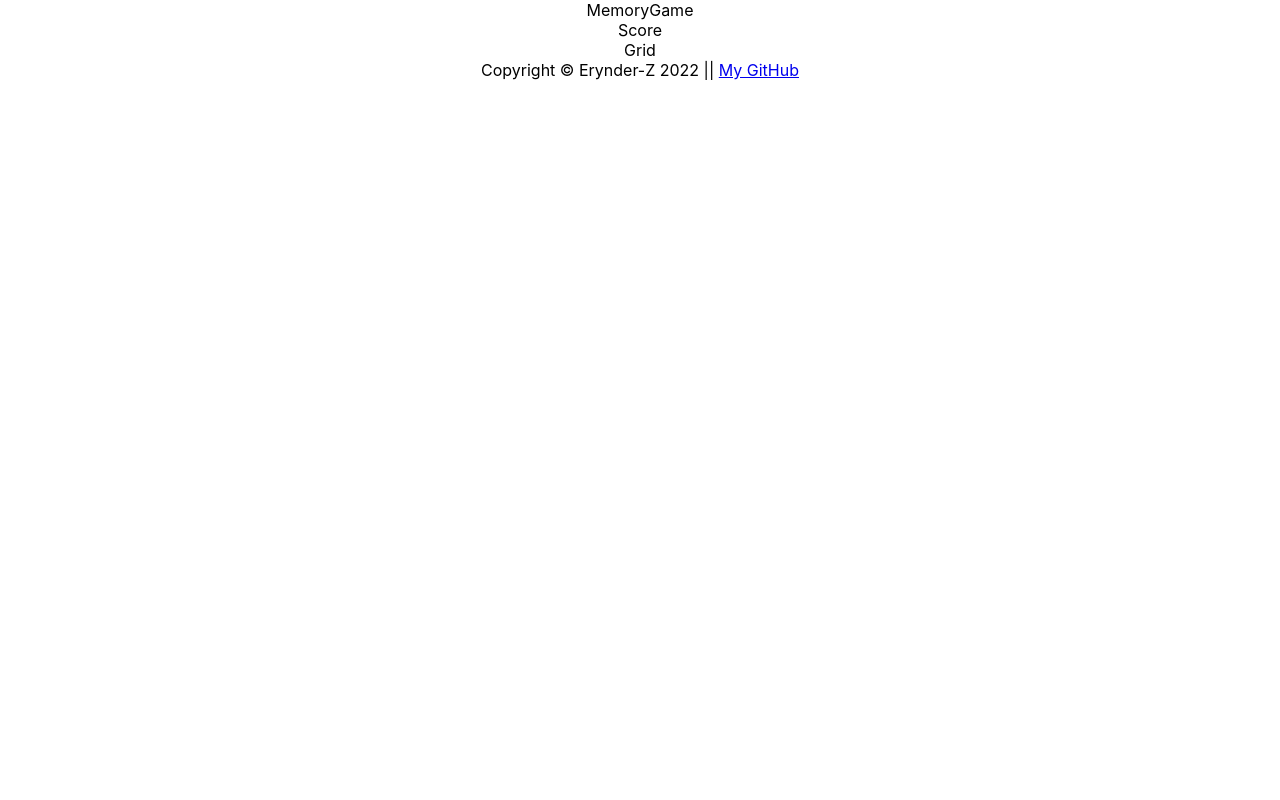
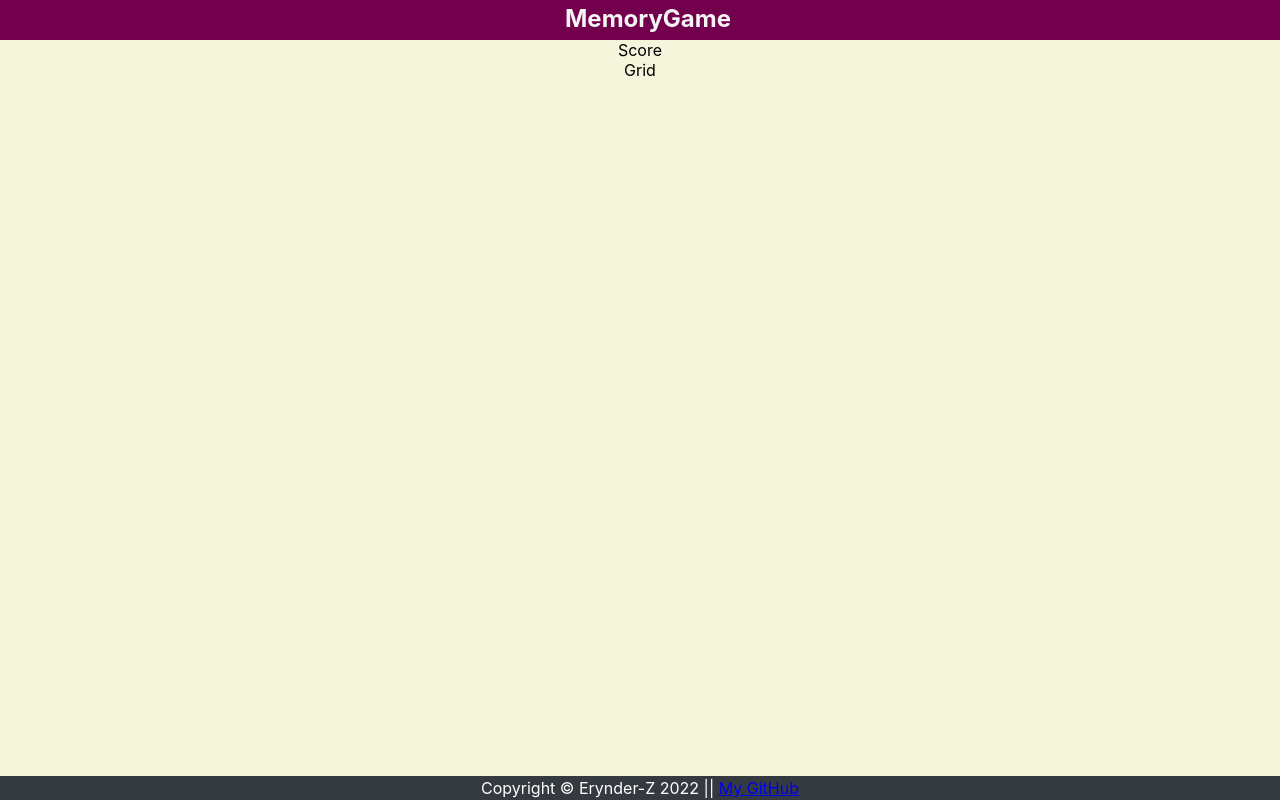
Before and after one commit to erynder-z/memo-shroom, a React (Create React App) app: page / in a window 1280 px wide. Built offline with nearby package versions, Linux system fonts and the light colour scheme.

Commit message:
Add rough layout

```diff
--- a/src/styles/Footer.css
+++ b/src/styles/Footer.css
@@ -0,0 +1,15 @@
+:root {
+  --footer: #343a40;
+}
+.footer {
+  height: 3vh;
+  background-color: var(--footer);
+  color: white;
+  display: flex;
+  justify-content: center;
+  align-items: center;
+}
+
+a:visited {
+  color: rgb(4, 255, 34);
+}
--- a/src/styles/Header.css
+++ b/src/styles/Header.css
@@ -0,0 +1,23 @@
+:root {
+  --header: #72004c;
+}
+
+.navbar {
+  height: 5vh;
+  background-color: var(--header);
+}
+
+.header-text {
+  padding: 0.25rem 0 0 1rem;
+  font-size: 1.5rem;
+  font-weight: bolder;
+  color: whitesmoke;
+}
+
+@media only screen and (max-width: 768px) {
+  .header-text {
+    font-size: 20px;
+    padding: 0.5rem;
+    text-align: center;
+  }
+}
--- a/src/styles/Main.css
+++ b/src/styles/Main.css
@@ -0,0 +1,4 @@
+.main-wrapper {
+  height: 92vh;
+  background-color: beige;
+}
--- a/src/styles/index.css
+++ b/src/styles/index.css
@@ -1,13 +1,13 @@
+@import-normalize;
+
 body {
   margin: 0;
-  font-family: -apple-system, BlinkMacSystemFont, 'Segoe UI', 'Roboto', 'Oxygen',
-    'Ubuntu', 'Cantarell', 'Fira Sans', 'Droid Sans', 'Helvetica Neue',
-    sans-serif;
+  font-family: -apple-system, BlinkMacSystemFont, 'Segoe UI', 'Roboto', 'Oxygen', 'Ubuntu',
+    'Cantarell', 'Fira Sans', 'Droid Sans', 'Helvetica Neue', sans-serif;
   -webkit-font-smoothing: antialiased;
   -moz-osx-font-smoothing: grayscale;
 }
 
 code {
-  font-family: source-code-pro, Menlo, Monaco, Consolas, 'Courier New',
-    monospace;
+  font-family: source-code-pro, Menlo, Monaco, Consolas, 'Courier New', monospace;
 }
```
